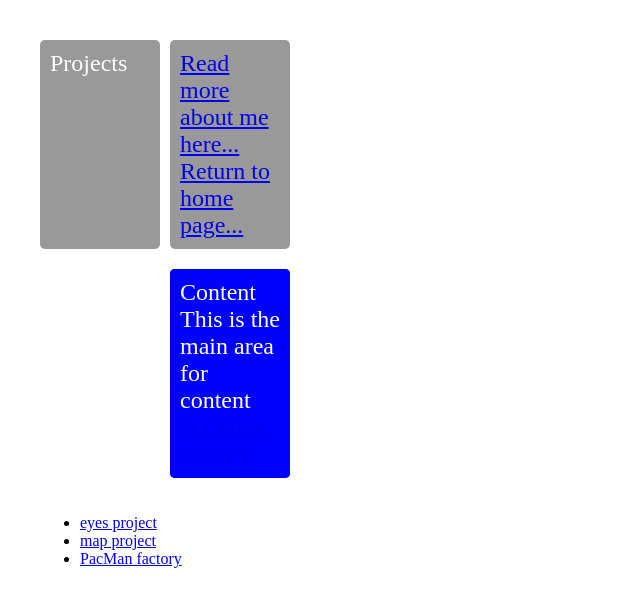
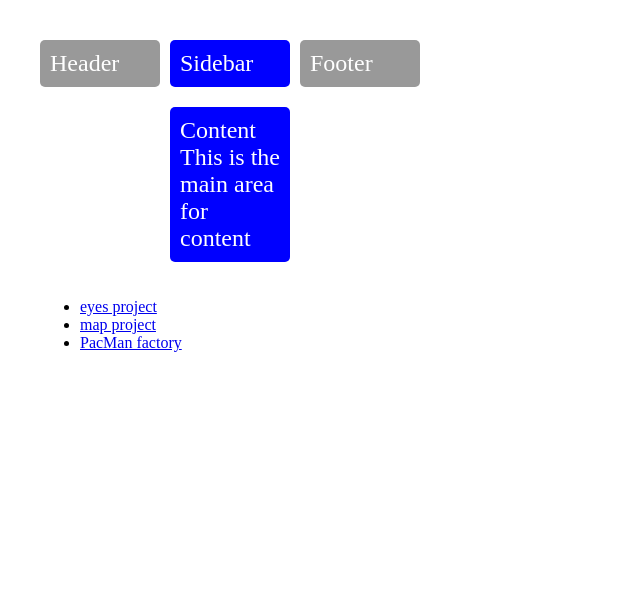
Before and after one commit to joanne-dehnbostel/joanne-dehnbostel.github.io, a Jekyll site: the page Projects/index.html, which Jekyll copies as it is, in a window 1280 px wide. Shown: the top 607 px of the page, without its empty margins (0-640 px from the left). Built offline with Jekyll 4.4.1, drawn with Linux system fonts in a browser that asks for light colours.

Commit message:
Update index.html

```diff
--- a/Projects/index.html
+++ b/Projects/index.html
@@ -1,7 +1,5 @@
 
-
-
-
+<!DOCTYPE html>
 <html>
 
 <head>
@@ -10,25 +8,18 @@
 
 <body id="main">
     <div class="wrapper">
-        <div class="box header">Projects</div>
-
+        <div class="box header">Header</div>
+        <div class="box sidebar">Sidebar</div>
         <div class="box content">Content
-            <br /> This is the main area for content
-		<a href="https://joanne-dehnbostel.github.io/I-will-be-watching-you.io/">eyes project</a></div>
-
-        <div class="box content">Content
-            <br /> This is the main area for content
-	    <a href="https://joanne-dehnbostel.github.io/thepathtoharvard/">map project</a></div>
-
-        <div class="box content">Content
-            <br /> This is the main area for content
-	    <a href="https://joanne-dehnbostel.github.io/pacmangame/">PacMan factory</a></div>
-        <div class="box footer"><a href="/About">Read more about me here...</a>
-	    <a href="https://joanne-dehnbostel.github.io/">Return to home page...</a></div>
+            <br /> This is the main area for content</div>
+        <div class="box footer">Footer</div>
     </div>
 </body>
 
 </html>
+
+
+
 
 <p>
 		<em> </em>
```
